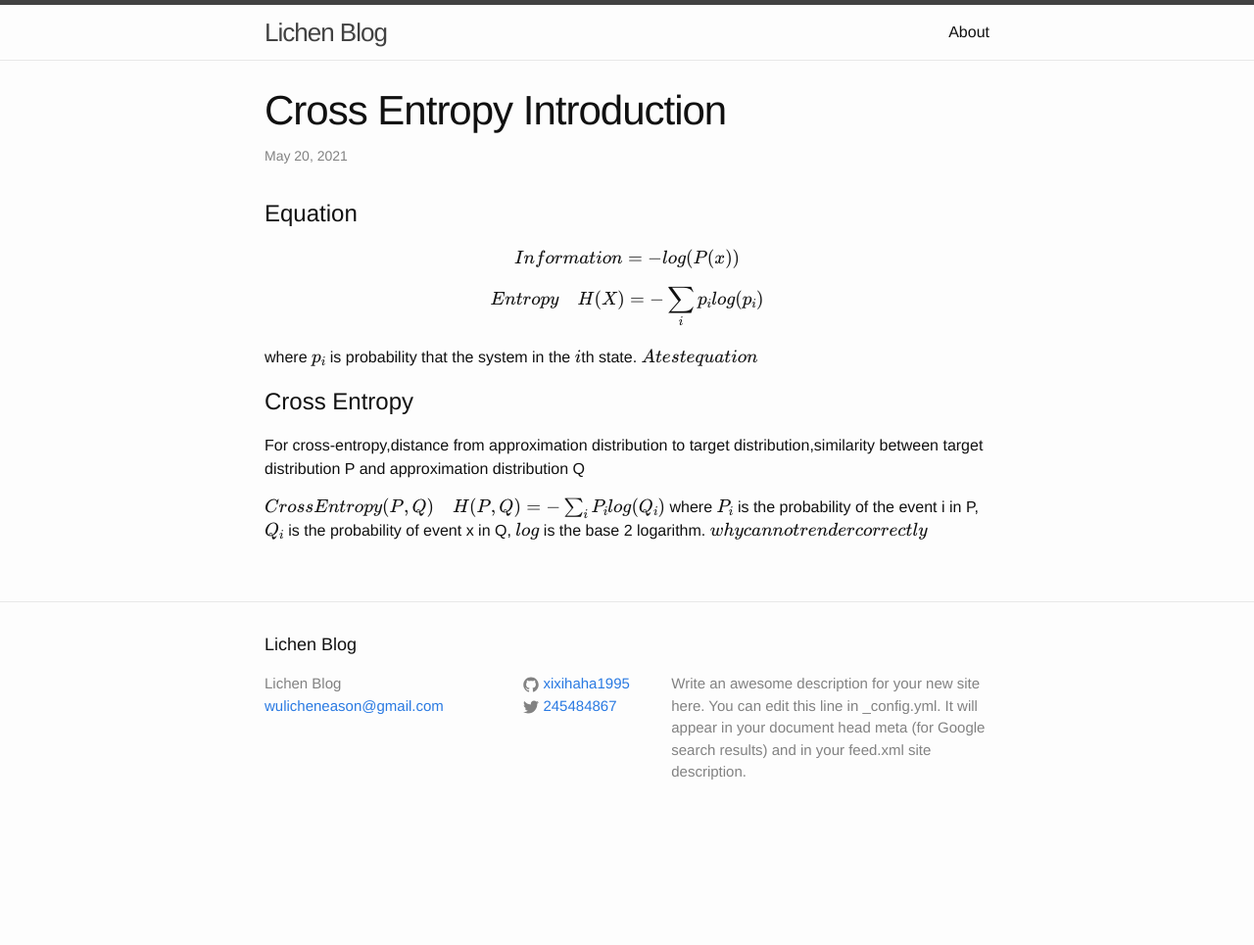
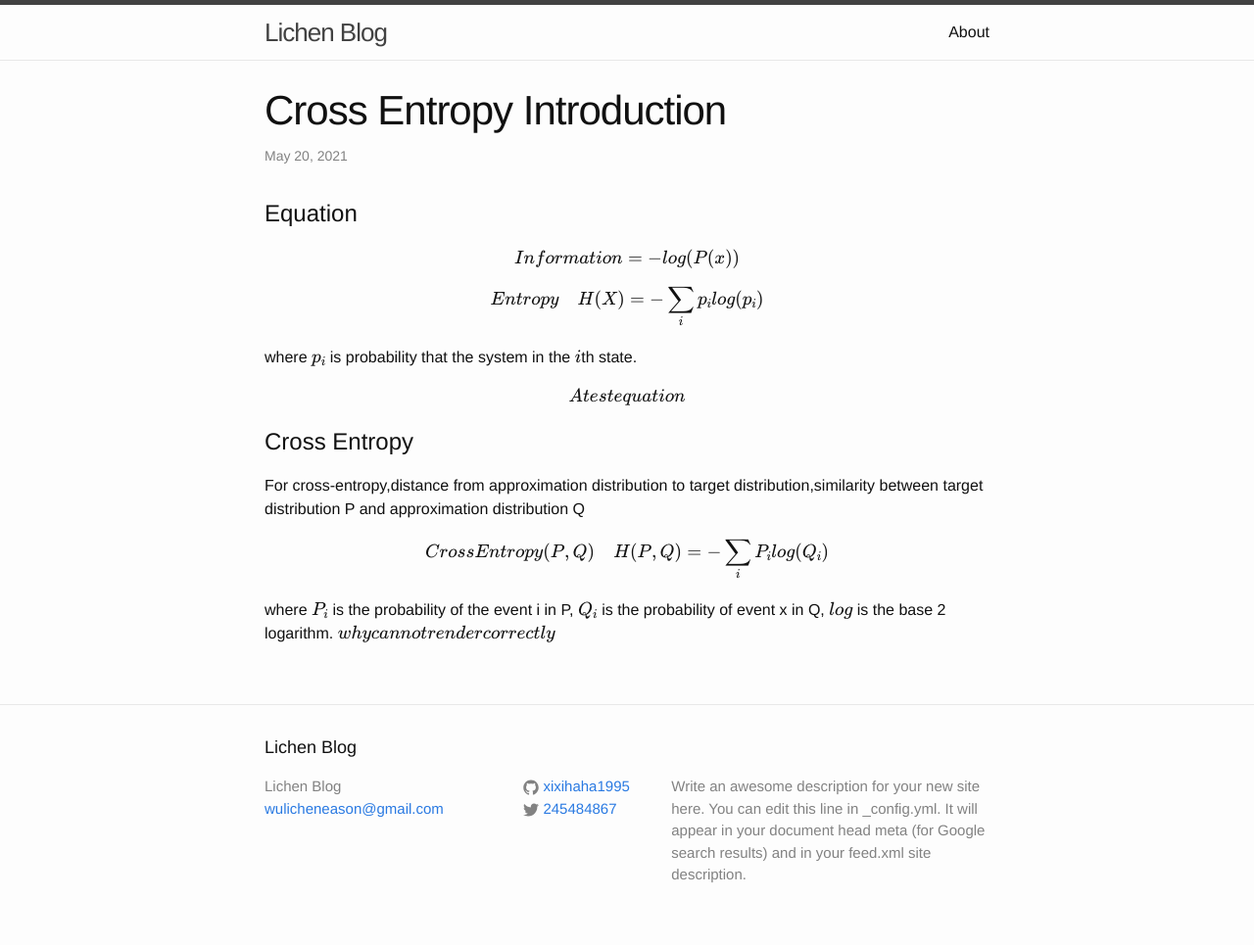
Before and after one commit to xixihaha1995/xixihaha1995.github.io, a Jekyll site: the page built from docs/_posts/2021-05-20-Cross-entropy.markdown, in a window 1280 px wide. Shown: the whole page at 98% size. Built offline with Jekyll 4.4.1, drawn with Linux system fonts in a browser that asks for light colours; before the commit the page ends 900 px from its top, so only the background shows below that.

Commit message:
Update 2021-05-20-Cross-entropy.markdown

```diff
--- a/docs/_posts/2021-05-20-Cross-entropy.markdown
+++ b/docs/_posts/2021-05-20-Cross-entropy.markdown
@@ -10,16 +10,23 @@ date:   2021-05-20 10:00:36 +0000
 # Equation
 
 $$
+\begin{equation}
 Information = -log(P(x))
+\end{equation}
 $$
 
 $$
+\begin{equation}
 Entropy\quad H(X) = -\sum_i p_i log(p_i)
+\end{equation}
 $$
 
 where $p_i$ is probability that the system in the $i$th state.
+
 $$
+\begin{equation}
 A test equation
+\end{equation}
 $$
 
 
@@ -29,9 +36,14 @@ For cross-entropy,distance from approximation distribution to target distributio
 
 
 $$
+\begin{equation}
 CrossEntropy(P,Q)\quad H(P,Q) = -\sum_i P_i log(Q_i)
+\end{equation}
 $$
+
 where $P_i$ is the probability of the event i in P, $Q_i$ is the probability of event x in Q, $log$ is the base 2 logarithm.
 $$
+\begin{equation}
 why cannot render correctly
+\end{equation}
 $$
```
